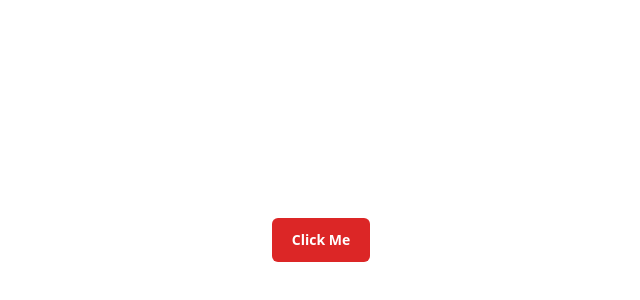
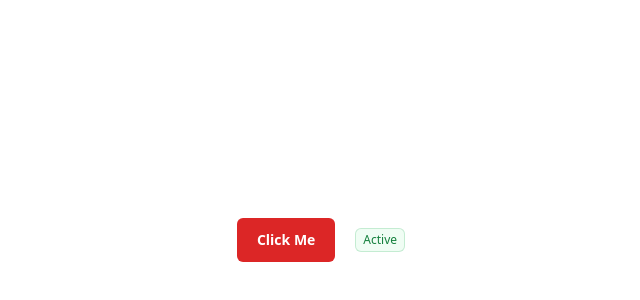
Before and after one commit to rody-huancas/components-react, a React (Vite) app: page / in a window 1280 px wide. Shown: the part 160-460 px from the top of the page, without its empty margins (319-959 px from the left). Built offline with nearby package versions, Linux system fonts and the light colour scheme.

Commit message:
Feat: Bagde

```diff
--- a/src/App.tsx
+++ b/src/App.tsx
@@ -1,11 +1,14 @@
+import { Badge } from "./components/Badge";
 import { Button } from "./components/Button";
 
 const App = () => {
   return (
-    <div className="flex items-center justify-center gap-10 h-screen">
+    <div className="flex items-center justify-center gap-5 h-screen">
       <Button size="large" variant="danger">
         Click Me
       </Button>
+
+      <Badge label="Active" type="success" />
     </div>
   );
 };
--- /dev/null
+++ b/src/components/Badge.tsx
@@ -0,0 +1,61 @@
+import { twMerge } from "tailwind-merge";
+
+interface BadgeProps {
+  label: React.ReactNode;
+  type?: "success" | "warning" | "error" | "info" | "neutral";
+  className?: string;
+  border?: boolean;
+}
+
+const getBadgeColor = (type: BadgeProps["type"], border: BadgeProps["border"]) => {
+  switch (type) {
+    case "success":
+      return border
+        ? "bg-green-50 text-green-700"
+        : "bg-green-100 text-green-700";
+    case "warning":
+      return border
+        ? "bg-yellow-50 text-yellow-800"
+        : "bg-yellow-100 text-yellow-800";
+    case "error":
+      return border ? "bg-red-50 text-red-700" : "bg-red-100 text-red-700";
+    case "info":
+      return border ? "bg-blue-50 text-blue-700" : "bg-blue-100 text-blue-700";
+    case "neutral":
+    default:
+      return border ? "bg-gray-50 text-gray-600" : "bg-gray-100 text-gray-600";
+  }
+};
+
+const getBadgeBorderColor = (type: BadgeProps["type"]) => {
+  switch (type) {
+    case "success":
+      return "ring-1 ring-inset ring-green-600/20";
+    case "warning":
+      return "ring-1 ring-inset ring-yellow-600/20";
+    case "error":
+      return "ring-1 ring-inset ring-red-600/10";
+    case "info":
+      return "ring-1 ring-inset ring-blue-700/10";
+    case "neutral":
+    default:
+      return "ring-1 ring-inset ring-gray-500/10";
+  }
+};
+
+const Badge: React.FC<BadgeProps> = ({ label, type = "neutral", className, border = true }) => {
+  return (
+    <span
+      className={twMerge(
+        "inline-flex items-center rounded-md px-2 py-1 text-xs font-medium",
+        getBadgeColor(type, border),
+        border && getBadgeBorderColor(type),
+        className
+      )}
+    >
+      {label}
+    </span>
+  );
+};
+
+export { Badge };
```
